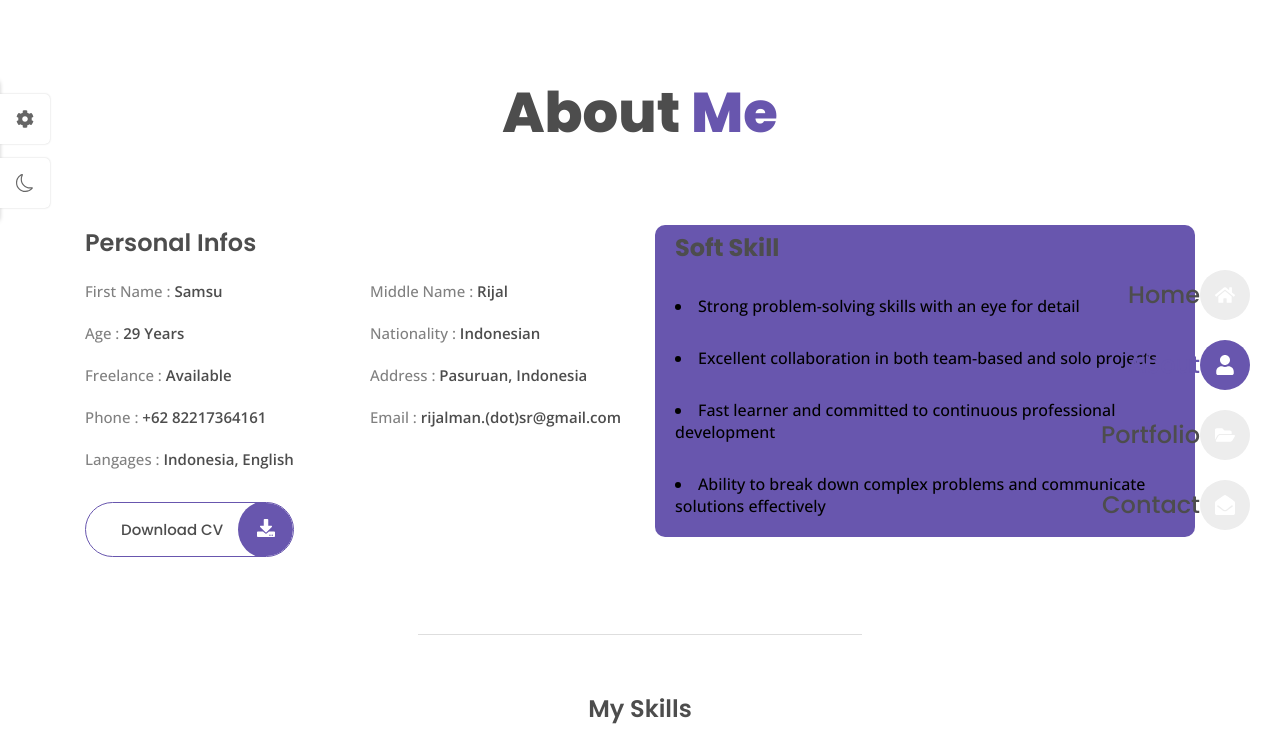
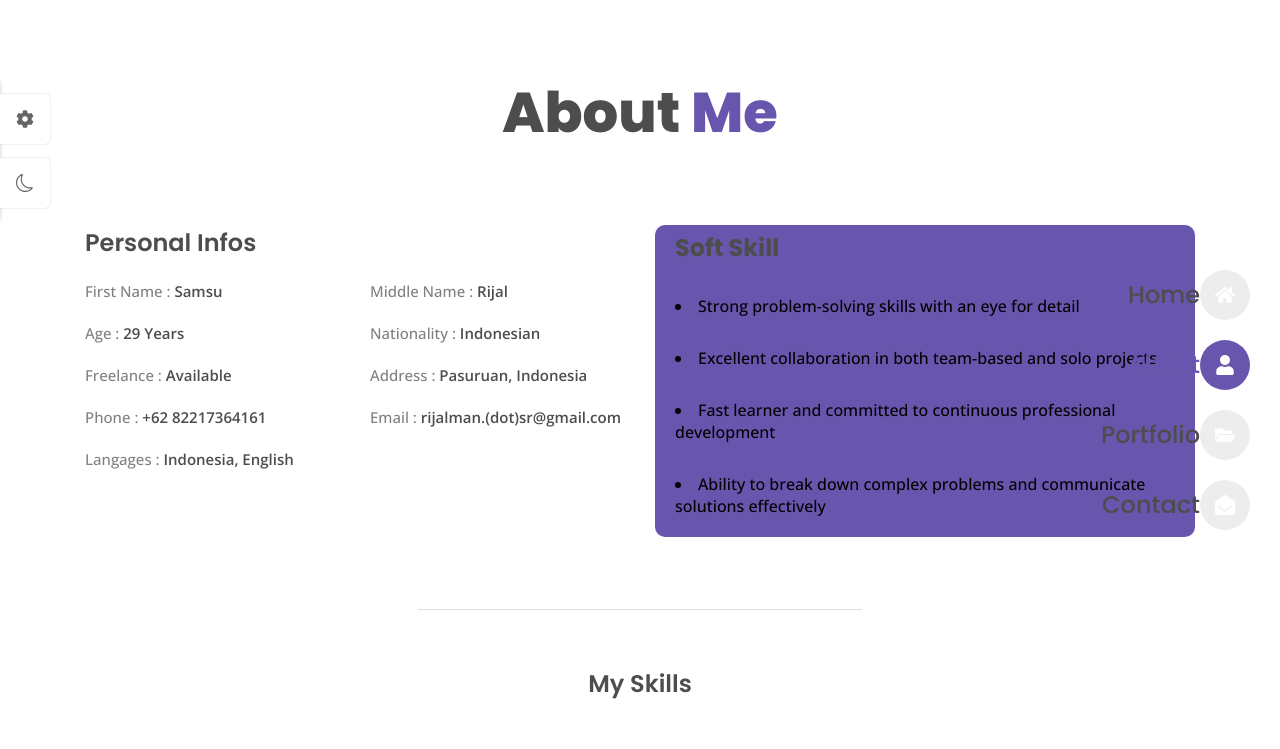
Before and after one commit to Iyalodon/portofolio, a React (Vite) app: page /about in a window 1280 px wide. Shown: the top 749 px of the page. Built offline with nearby package versions, Linux system fonts and the light colour scheme.

Commit message:
fixing some error and unused featur

```diff
--- a/src/pages/about/About.jsx
+++ b/src/pages/about/About.jsx
@@ -1,6 +1,5 @@
 import React from "react";
 import Info from "../../components/Info";
-import CV from "../../assets/steve-CV.pdf";
 import { FaDownload } from "react-icons/fa";
 import Status from "../../components/Status";
 import "./about.css";
@@ -24,12 +23,12 @@
             <ul className="info__list grid">
               <Info />
             </ul>
-            <a href={CV} download="" className="button">
+            {/* <a href={CV} download="" className="button">
               Download CV{" "}
               <span className="button__icon">
                 <FaDownload />
               </span>
-            </a>
+            </a> */}
           </div>
           {/* <div className="stats grid">
             <Status />
```
